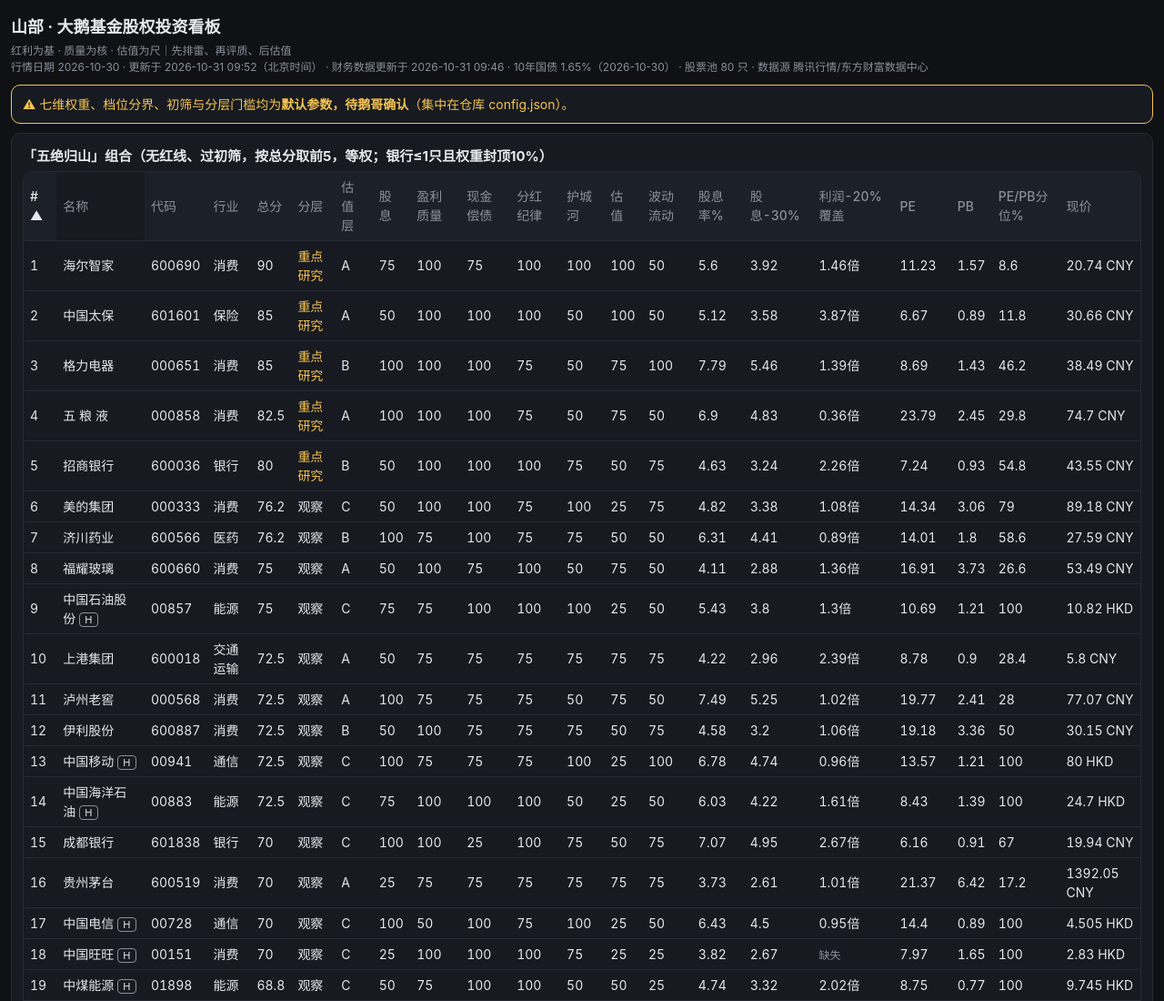
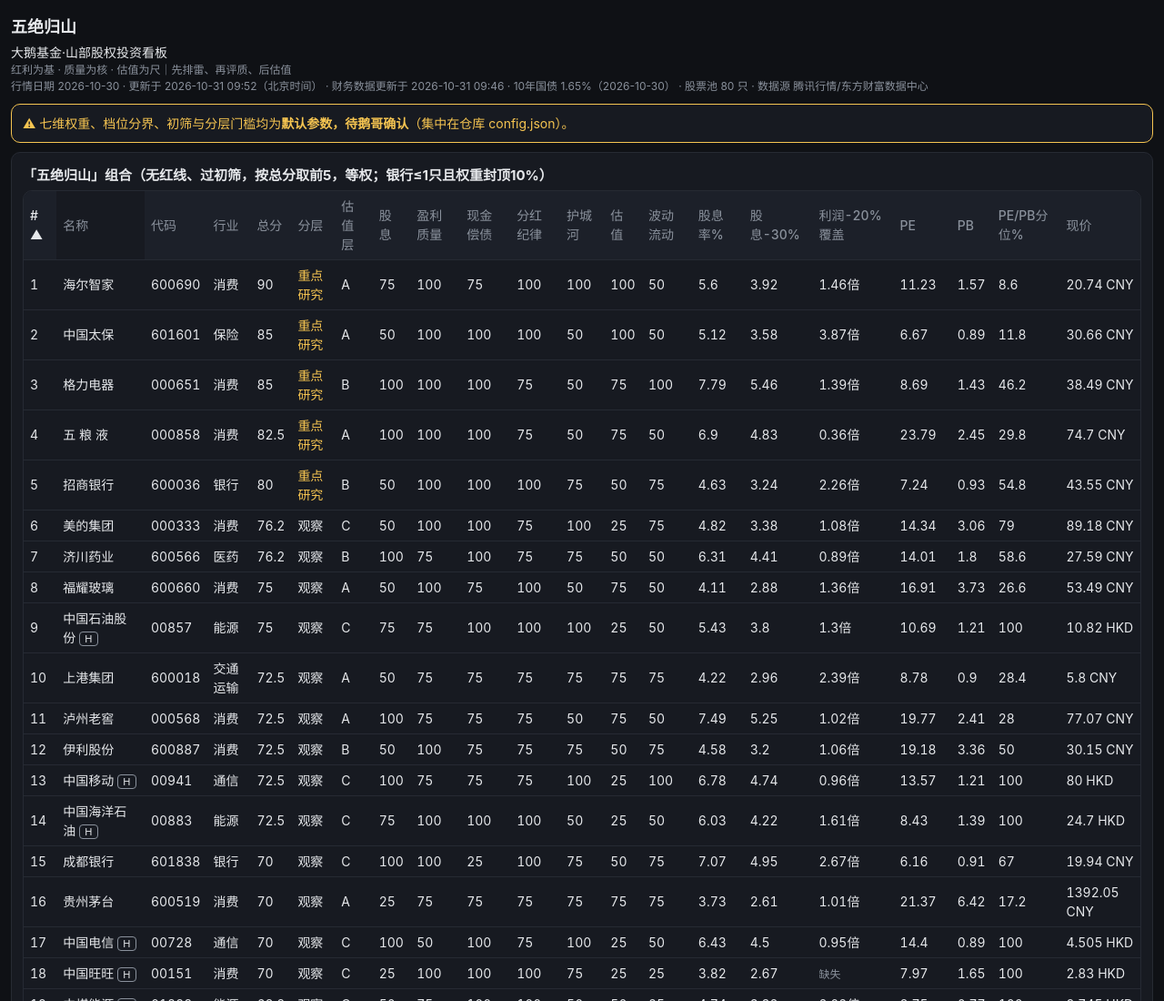
Before and after one commit to banylde/daee-shan-equity, a plain HTML site: page index.html in a window 1280 px wide. Shown: the top 1100 px of the page at 91% size. Drawn offline with Linux system fonts and the light colour scheme.

Commit message:
显示名称改为五绝归山

```diff
--- a/index.html
+++ b/index.html
@@ -1,7 +1,7 @@
 <!doctype html>
 <html lang="zh-CN"><head>
 <meta charset="utf-8"><meta name="viewport" content="width=device-width,initial-scale=1,viewport-fit=cover">
-<title>山部 · 大鹅基金股权投资看板</title>
+<title>五绝归山</title>
 <meta name="theme-color" content="#0f1115"><link rel="manifest" href="manifest.webmanifest">
 <link rel="icon" href="icons/icon.svg"><link rel="apple-touch-icon" href="icons/icon-192.png">
 <style>
@@ -18,7 +18,7 @@ select{background:#222733;color:var(--fg);border:1px solid var(--line);border-ra
 .bar{display:inline-block;height:8px;background:var(--hl);border-radius:4px;vertical-align:middle}
 #det{display:none}footer{margin:16px 0;text-align:center;color:var(--hl);font-size:13px}
 </style></head><body>
-<h1>山部 · 大鹅基金股权投资看板</h1>
+<h1>五绝归山</h1><div>大鹅基金·山部股权投资看板</div>
 <div class="mute">红利为基 · 质量为核 · 估值为尺｜先排雷、再评质、后估值</div>
 <div class="mute" id="meta">加载中…</div>
 <div class="card warnbar">⚠ 七维权重、档位分界、初筛与分层门槛均为<b>默认参数，待鹅哥确认</b>（集中在仓库 config.json）。</div>
```
Also changed, not shown: manifest.webmanifest, 1 other file.
